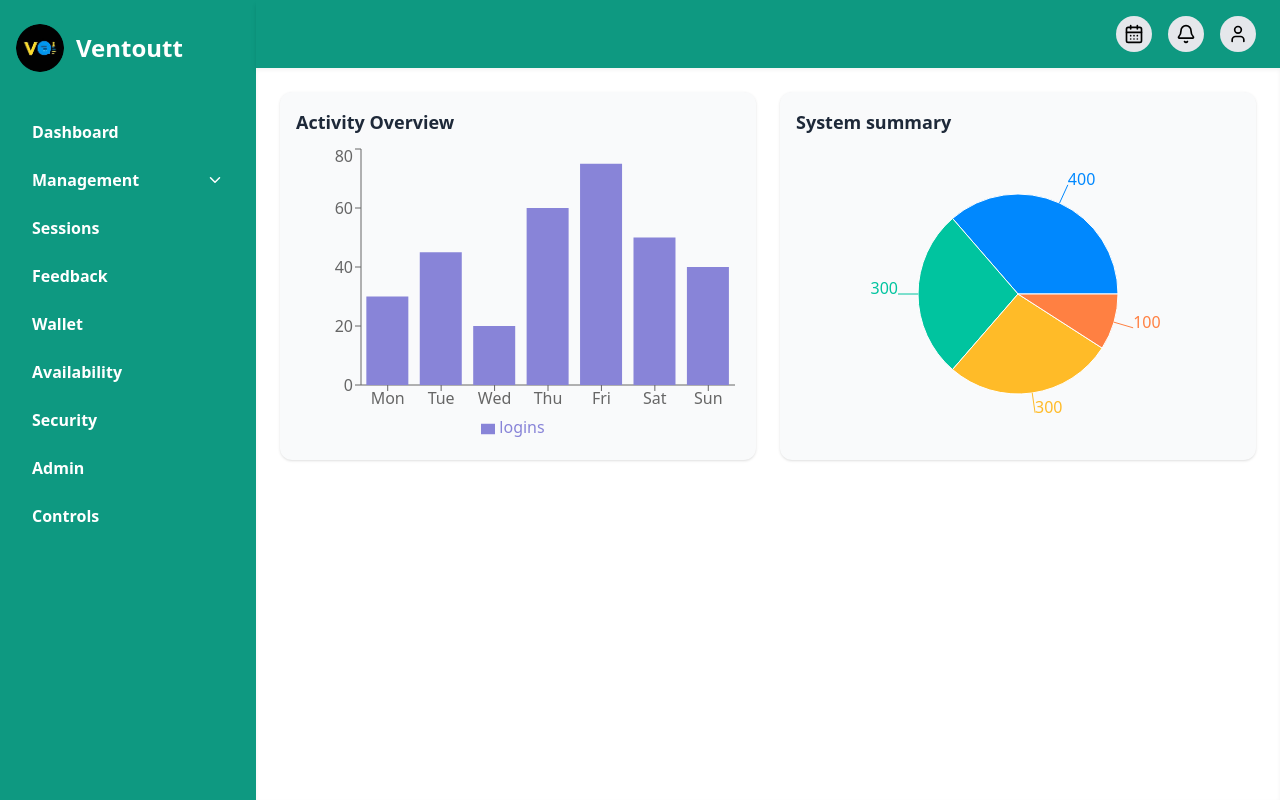
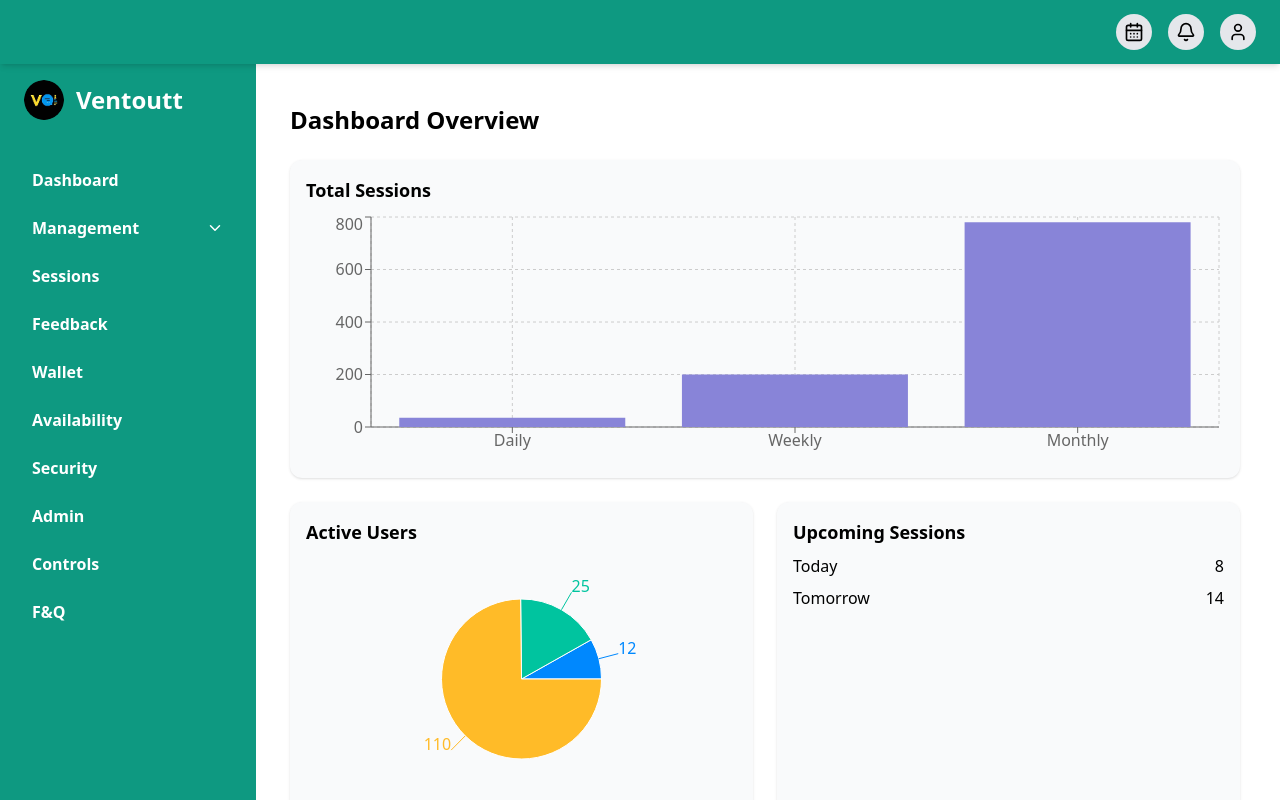
Before and after one commit to Abhinavsaini121/Harshseth, a React (Vite) app: page /DashCompo in a window 1280 px wide. Built offline with nearby package versions, Linux system fonts and the light colour scheme.

Commit message:
make deshboard graphs and improve nav and slider

```diff
--- a/src/components/Header.jsx
+++ b/src/components/Header.jsx
@@ -3,7 +3,7 @@ import { CalendarDays, Bell, User } from "lucide-react";
 
 const Header = () => {
   return (
-    <header className="bg-[#0E9981] px-6 py-4 flex justify-end items-center shadow-md">
+    <header className="bg-[#0E9981] h-16 px-6 flex justify-end items-center shadow-md fixed top-0 left-0 right-0 z-50">
       <div className="flex items-center space-x-4">
         <div className="bg-gray-200 p-2 rounded-full cursor-pointer hover:opacity-80 transition">
           <CalendarDays className="text-black" size={20} />
--- a/src/components/Sidebar.jsx
+++ b/src/components/Sidebar.jsx
@@ -1,29 +1,49 @@
-import React, { useState } from 'react';
-import { NavLink } from 'react-router-dom';
-import logo from '../assets/logo.png'; // Your logo
-import { ChevronDown, ChevronUp } from 'lucide-react';
+import React, { useState } from "react";
+import { NavLink } from "react-router-dom";
+import logo from "../assets/logo.png";
+import { ChevronDown, ChevronUp, Menu } from "lucide-react";
 
 const Sidebar = () => {
   const [managementOpen, setManagementOpen] = useState(false);
+  const [isSidebarOpen, setIsSidebarOpen] = useState(false);
 
-  const toggleManagement = () => {
-    setManagementOpen(!managementOpen);
-  };
+  const toggleManagement = () => setManagementOpen(!managementOpen);
+  const toggleSidebar = () => setIsSidebarOpen(!isSidebarOpen);
 
   const activeClass =
-    'block px-4 py-2 rounded-full bg-white text-black font-bold';
+    "block px-4 py-2 rounded-full bg-white text-black font-bold transition";
   const normalClass =
-    'block px-4 py-2 text-white font-semibold hover:opacity-90';
+    "block px-4 py-2 text-white font-semibold hover:opacity-90 transition";
 
   return (
-    <aside className="w-64 min-h-screen bg-[#0E9981] px-4 py-6 text-white">
-      {/* Logo and Title */}
-      <div className="flex items-center mb-10 space-x-3">
-        <img src={logo} alt="Ventoutt Logo" className="h-12 w-12 rounded-full" />
+    <>
+      {/* Mobile Hamburger Button */}
+      <div className="md:hidden fixed top-4 left-4 z-10">
+        <button
+          onClick={toggleSidebar}
+          className="text-white bg-[#0E9981] p-2 rounded-full shadow-lg focus:outline-none"
+        >
+          <Menu size={24} />
+        </button>
+      </div>
+
+      {/* Sidebar */}
+      <aside
+        className={`${
+          isSidebarOpen ? "block" : "hidden"
+        } md:block fixed top-0 left-0 h-full w-64 bg-[#0E9981] px-4 py-6 text-white z-10 pt-20 transition-all duration-300`}
+      >
+        {/* Logo */}
+        <div className="flex items-center mb-10 space-x-3 px-2">
+          <img
+            src={logo}
+            alt="Ventoutt Logo"
+            className="h-10 w-10 rounded-full"
+          />
           <span className="text-2xl font-bold">Ventoutt</span>
         </div>
 
-      {/* Sidebar Links */}
+        {/* Navigation Links */}
         <nav className="flex flex-col space-y-2">
           <NavLink
             to="/dashboard"
@@ -35,28 +55,53 @@ const Sidebar = () => {
           {/* Management Dropdown */}
           <button
             onClick={toggleManagement}
-          className="flex items-center justify-between px-4 py-2 text-white hover:opacity-90 font-semibold w-full"
+            className="flex items-center justify-between px-4 py-2 text-white font-semibold hover:opacity-90 w-full focus:outline-none"
           >
             <span>Management</span>
             {managementOpen ? <ChevronUp size={18} /> : <ChevronDown size={18} />}
           </button>
+
           {managementOpen && (
             <div className="ml-4 space-y-1">
-            <NavLink to="/therapists" className={normalClass}>Therapists</NavLink>
-            <NavLink to="/listeners" className={normalClass}>Listeners</NavLink>
-            <NavLink to="/clients" className={normalClass}>Clients</NavLink>
+              <NavLink to="/therapists" className={normalClass}>
+                Therapists
+              </NavLink>
+              <NavLink to="/listeners" className={normalClass}>
+                Listeners
+              </NavLink>
+              <NavLink to="/clients" className={normalClass}>
+                Clients
+              </NavLink>
             </div>
           )}
 
-        <NavLink to="/sessions" className={normalClass}>Sessions</NavLink>
-        <NavLink to="/feedback" className={normalClass}>Feedback</NavLink>
-        <NavLink to="/wallet" className={normalClass}>Wallet</NavLink>
-        <NavLink to="/availability" className={normalClass}>Availability</NavLink>
-        <NavLink to="/security" className={normalClass}>Security</NavLink>
-        <NavLink to="/admin" className={normalClass}>Admin</NavLink>
-        <NavLink to="/controls" className={normalClass}>Controls</NavLink>
+          <NavLink to="/sessions" className={normalClass}>
+            Sessions
+          </NavLink>
+          <NavLink to="/feedback" className={normalClass}>
+            Feedback
+          </NavLink>
+          <NavLink to="/wallet" className={normalClass}>
+            Wallet
+          </NavLink>
+          <NavLink to="/availability" className={normalClass}>
+            Availability
+          </NavLink>
+          <NavLink to="/security" className={normalClass}>
+            Security
+          </NavLink>
+          <NavLink to="/admin" className={normalClass}>
+            Admin
+          </NavLink>
+          <NavLink to="/controls" className={normalClass}>
+            Controls
+          </NavLink>
+          <NavLink to="/fq" className={normalClass}>
+            F&Q
+          </NavLink>
         </nav>
       </aside>
+    </>
   );
 };
 
--- a/src/pages/DashCompo.jsx
+++ b/src/pages/DashCompo.jsx
@@ -1,74 +1,89 @@
-// src/pages/Dashboard.jsx
-import React, { useEffect } from "react";
-import { Outlet, useNavigate } from "react-router-dom";
-import Sidebar from "../components/Sidebar";
-import Header from "../components/Header";
-import { BarChart, Bar, PieChart, Pie, Cell, XAxis, YAxis, Tooltip, Legend, ResponsiveContainer } from 'recharts';
+import React from "react";
+import {
+  BarChart,
+  Bar,
+  XAxis,
+  YAxis,
+  CartesianGrid,
+  Tooltip,
+  ResponsiveContainer,
+  LineChart,
+  Line,
+  PieChart,
+  Pie,
+  Cell,
+} from "recharts";
 
 export default function DashCompo() {
+  const COLORS = ['#0088FE', '#00C49F', '#FFBB28', '#FF8042', '#A28EFF', '#FF6384'];
 
-  //     const navigation = useNavigate();
-  // const token = localStorage.getItem("token");
-
-  // useEffect(() => {
-  //   if (!token) {
-  //     navigation("/login");
-  //   }
-  // }, [navigation, token]);
-
-  // Sample data
-  const data = [
-    { name: 'Orders', value: 400 },
-    { name: 'Users', value: 300 },
-    { name: 'Products', value: 300 },
-    { name: 'Returns', value: 100 },
+  // Total sessions data
+  const sessionsData = [
+    { period: "Daily", sessions: 35 },
+    { period: "Weekly", sessions: 200 },
+    { period: "Monthly", sessions: 780 },
   ];
 
-  const COLORS = ['#0088FE', '#00C49F', '#FFBB28', '#FF8042'];
+  // Active users
+  const activeUsers = [
+    { name: "Therapists", value: 12 },
+    { name: "Listeners", value: 25 },
+    { name: "Clients", value: 110 },
+  ];
 
-  const barData = [
-    { name: 'Mon', logins: 30 },
-    { name: 'Tue', logins: 45 },
-    { name: 'Wed', logins: 20 },
-    { name: 'Thu', logins: 60 },
-    { name: 'Fri', logins: 75 },
-    { name: 'Sat', logins: 50 },
-    { name: 'Sun', logins: 40 },
+  // Upcoming Sessions
+  const upcomingSessions = [
+    { label: "Today", count: 8 },
+    { label: "Tomorrow", count: 14 },
+  ];
+
+  // Missed / Cancelled
+  const missedCancelled = [
+    { label: "Missed", count: 3 },
+    { label: "Cancelled", count: 4 },
+  ];
+
+  // Inactive Users
+  const inactiveUsers = [
+    { days: "7 days", count: 5 },
+    { days: "14 days", count: 12 },
+    { days: "30 days", count: 20 },
+  ];
+
+  // Ratings
+  const avgRating = 4.3;
+  const ratingsBreakdown = [
+    { name: "Therapists", value: 4.5 },
+    { name: "Listeners", value: 4.1 },
   ];
 
   return (
-      <main className="flex-1 p-6 overflow-y-auto bg-white shadow-inner">
+    <div className="p-6 bg-white">
+      <h1 className="text-2xl font-bold mb-6">Dashboard Overview</h1>
 
-          {/* Charts Section */}
-          <div className="grid grid-cols-1 md:grid-cols-2 gap-6 mb-10">
-            <div className="bg-gray-50 p-4 rounded-xl shadow">
-              <h2 className="text-lg font-semibold mb-2">Activity Overview</h2>
-              <ResponsiveContainer width="100%" height={300}>
-                <BarChart data={barData}>
-                  <XAxis dataKey="name" />
+      {/* Total Sessions */}
+      <div className="bg-gray-50 p-4 rounded-xl shadow mb-6">
+        <h2 className="text-lg font-semibold mb-2">Total Sessions</h2>
+        <ResponsiveContainer width="100%" height={250}>
+          <BarChart data={sessionsData}>
+            <CartesianGrid strokeDasharray="3 3" />
+            <XAxis dataKey="period" />
             <YAxis />
             <Tooltip />
-                  <Legend />
-                  <Bar dataKey="logins" fill="#8884d8" />
+            <Bar dataKey="sessions" fill="#8884d8" />
           </BarChart>
         </ResponsiveContainer>
       </div>
 
+      {/* Active Users */}
+      <div className="grid md:grid-cols-2 gap-6 mb-6">
         <div className="bg-gray-50 p-4 rounded-xl shadow">
-              <h2 className="text-lg font-semibold mb-2">System summary</h2>
-              <ResponsiveContainer width="100%" height={300}>
+          <h2 className="text-lg font-semibold mb-2">Active Users</h2>
+          <ResponsiveContainer width="100%" height={250}>
             <PieChart>
-                  <Pie
-                    data={data}
-                    dataKey="value"
-                    nameKey="name"
-                    cx="50%"
-                    cy="50%"
-                    outerRadius={100}
-                    label
-                  >
-                    {data.map((entry, index) => (
-                      <Cell key={`cell-${index}`} fill={COLORS[index % COLORS.length]} />
+              <Pie data={activeUsers} dataKey="value" nameKey="name" cx="50%" cy="50%" outerRadius={80} label>
+                {activeUsers.map((entry, index) => (
+                  <Cell key={index} fill={COLORS[index % COLORS.length]} />
                 ))}
               </Pie>
               <Tooltip />
@@ -76,9 +91,69 @@ export default function DashCompo() {
           </ResponsiveContainer>
         </div>
 
+        {/* Upcoming Sessions */}
+        <div className="bg-gray-50 p-4 rounded-xl shadow">
+          <h2 className="text-lg font-semibold mb-2">Upcoming Sessions</h2>
+          <ul className="space-y-2 text-base">
+            {upcomingSessions.map((item, index) => (
+              <li key={index} className="flex justify-between">
+                <span>{item.label}</span>
+                <span className="font-medium">{item.count}</span>
+              </li>
+            ))}
+          </ul>
+        </div>
       </div>
 
-        </main>
+      {/* Missed + Inactive */}
+      <div className="grid md:grid-cols-2 gap-6 mb-6">
+        <div className="bg-gray-50 p-4 rounded-xl shadow">
+          <h2 className="text-lg font-semibold mb-2">Missed / Cancelled Sessions</h2>
+          <ul className="space-y-2 text-base">
+            {missedCancelled.map((item, index) => (
+              <li key={index} className="flex justify-between">
+                <span>{item.label}</span>
+                <span className="font-medium">{item.count}</span>
+              </li>
+            ))}
+          </ul>
+        </div>
 
-  )
+        <div className="bg-gray-50 p-4 rounded-xl shadow">
+          <h2 className="text-lg font-semibold mb-2">Inactive Users</h2>
+          <ResponsiveContainer width="100%" height={250}>
+            <LineChart data={inactiveUsers}>
+              <CartesianGrid strokeDasharray="3 3" />
+              <XAxis dataKey="days" />
+              <YAxis />
+              <Tooltip />
+              <Line type="monotone" dataKey="count" stroke="#FF8042" strokeWidth={2} />
+            </LineChart>
+          </ResponsiveContainer>
+        </div>
+      </div>
+
+      {/* Sessions Pending Notes + Ratings */}
+      <div className="grid md:grid-cols-2 gap-6">
+        <div className="bg-gray-50 p-4 rounded-xl shadow">
+          <h2 className="text-lg font-semibold mb-2">Sessions Pending Notes</h2>
+          <p className="text-xl font-bold">7</p>
+        </div>
+
+        <div className="bg-gray-50 p-4 rounded-xl shadow">
+          <h2 className="text-lg font-semibold mb-2">Ratings Overview</h2>
+          <p className="text-sm mb-1">Average Satisfaction Score:</p>
+          <p className="text-2xl font-bold mb-3">{avgRating}</p>
+          <ul className="space-y-1 text-base">
+            {ratingsBreakdown.map((item, index) => (
+              <li key={index} className="flex justify-between">
+                <span>{item.name}</span>
+                <span>{item.value}</span>
+              </li>
+            ))}
+          </ul>
+        </div>
+      </div>
+    </div>
+  );
 }
--- a/src/pages/Dashboard.jsx
+++ b/src/pages/Dashboard.jsx
@@ -17,17 +17,24 @@ const Dashboard = () => {
   }, [navigation, token]);
 
   return (
-    <div className="flex h-screen bg-gray-100 text-gray-800">
-      <Sidebar />
+ <div className="flex h-screen">
+  {/* Sidebar fixed at left, full height */}
+  <div className="w-[250px] flex-shrink-0 z-10">
+    <Sidebar />
+  </div>
 
-      <div className="flex-1 flex flex-col">
-        <Header />
+  {/* Right side content (header + main) */}
+  <div className="flex flex-col flex-1">
+    {/* Header stays at top */}
+    <Header />
 
+    {/* Main Content below header */}
+    <main className="flex-1 overflow-y-auto p-4 mt-16">
+      <Outlet />
+    </main>
+  </div>
+</div>
 
-          {/* Page Outlet */}
-          <Outlet />
-      </div>
-    </div>
   );
 };
 
```
Lines whose indentation alone changed are shown as unchanged.
